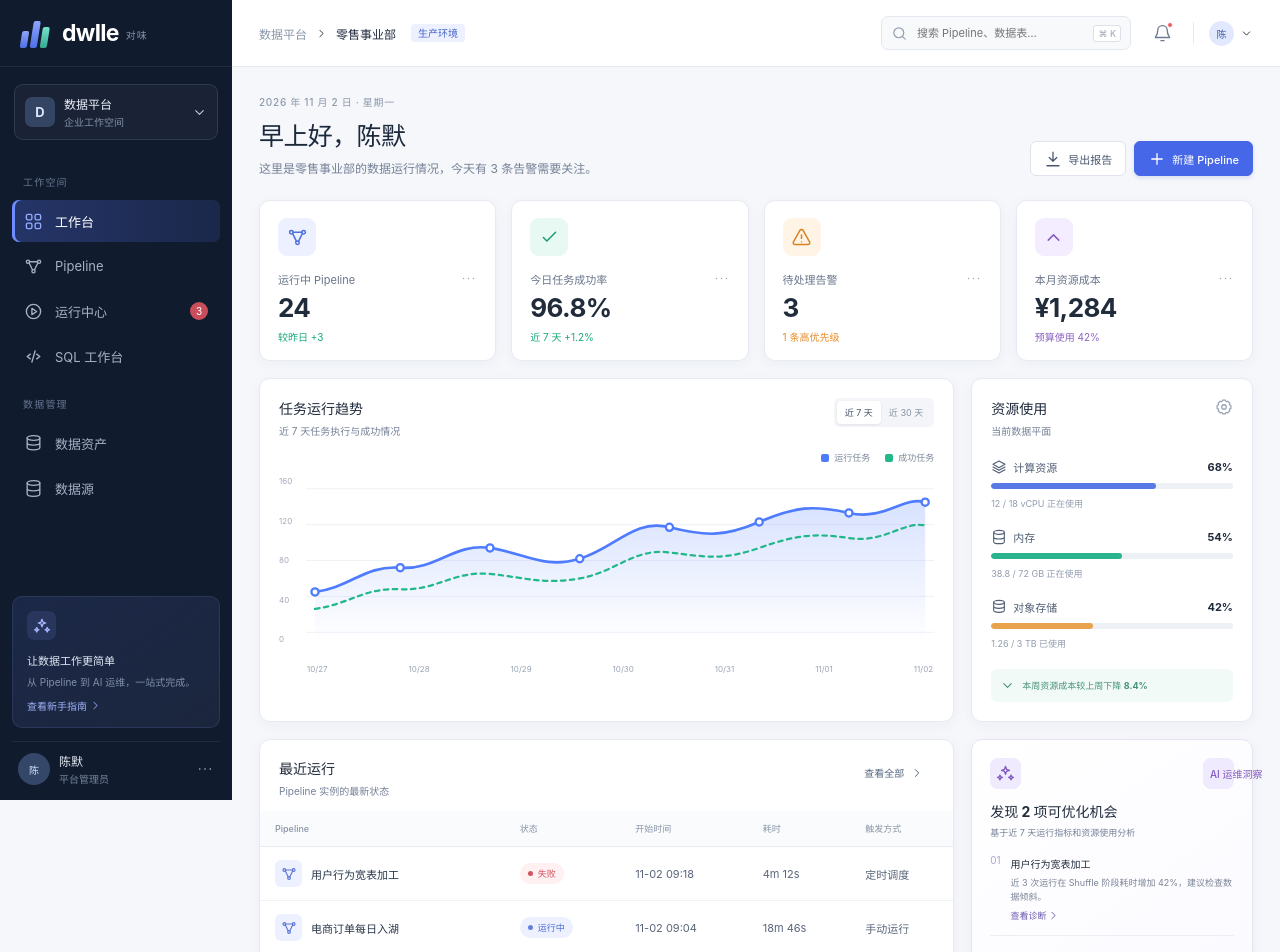
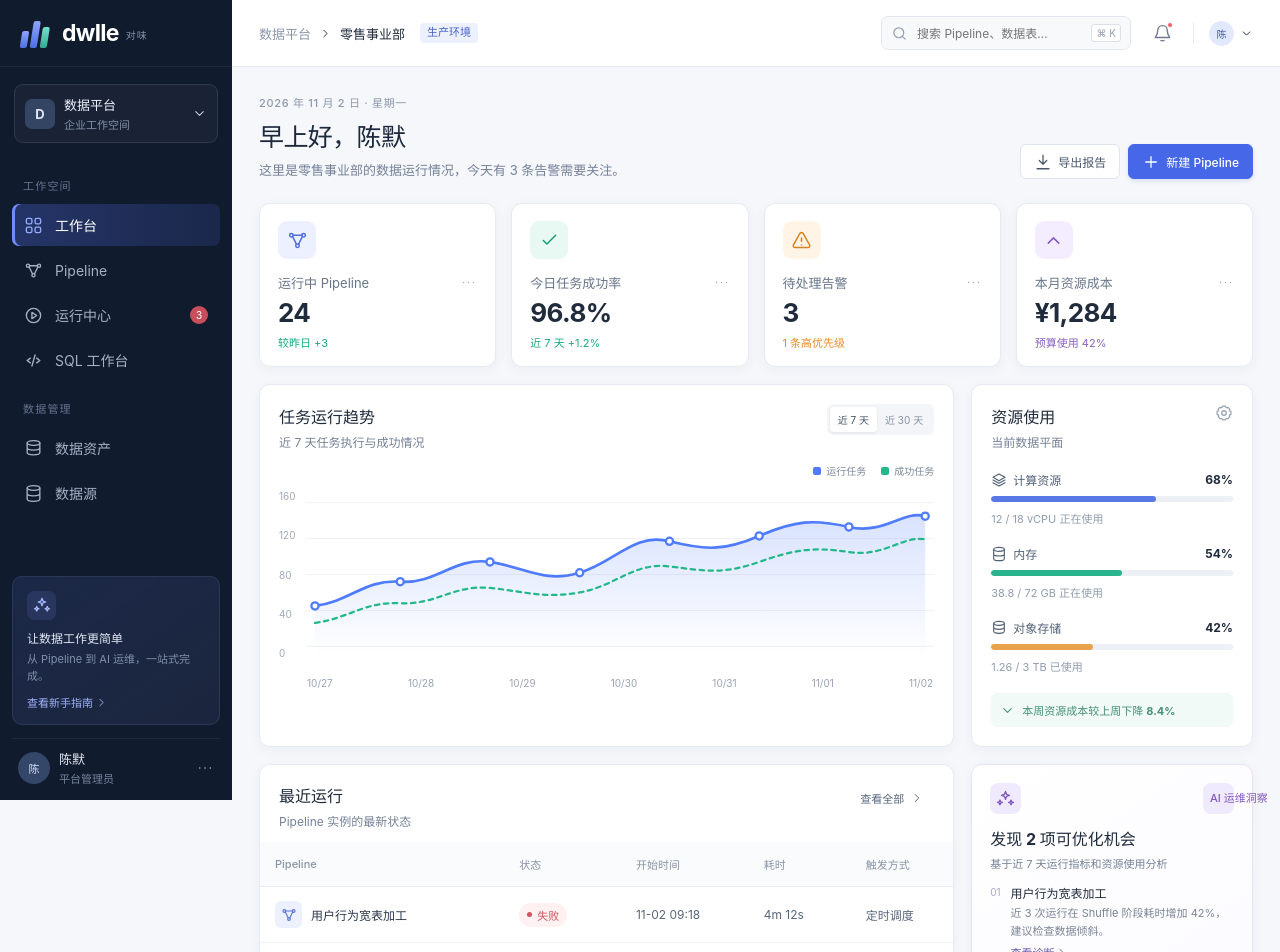
Before and after one commit to aqiao/dwlle, a React (Vite) app in the folder web/: page / in a window 1280 px wide. Shown: the top 952 px of the page. Built offline with nearby package versions, Linux system fonts and the light colour scheme.

Commit message:
T020: improve prototype typography

```diff
--- a/web/src/styles.css
+++ b/web/src/styles.css
@@ -677,3 +677,116 @@ svg { flex-shrink: 0; }
 @media (prefers-reduced-motion: reduce) {
   *, *::before, *::after { animation-duration: .01ms !important; transition-duration: .01ms !important; }
 }
+
+/* Readability */
+body { font-size: 14px; }
+.nav-item { font-size: 14px; }
+.nav-label { font-size: 11px; }
+.workspace-switcher strong, .sidebar-user strong { font-size: 13px; }
+.workspace-switcher span, .sidebar-user span { font-size: 11px; }
+.help-card strong { font-size: 12px; }
+.help-card p, .help-card button { font-size: 11px; }
+.breadcrumb { font-size: 13px; }
+.global-search input { font-size: 12px; }
+.global-search kbd, .button kbd { font-size: 10px; }
+.tag, .status-badge { font-size: 11px; }
+.eyebrow { font-size: 11px; }
+.page-header p { font-size: 13px; }
+.button-medium { font-size: 12px; }
+.button-small { font-size: 11px; }
+.card-header h2 { font-size: 16px; }
+.card-header p { font-size: 12px; }
+.metric-label { font-size: 13px; }
+.metric-note { font-size: 11px; }
+.segmented button, .chart-legend, .chart-y-labels, .chart-x-labels { font-size: 10px; }
+.resource-item span, .resource-item strong { font-size: 12px; }
+.resource-item small, .cost-note { font-size: 11px; }
+.data-table { font-size: 12px; }
+.data-table th { font-size: 11px; }
+.compact-table td, .compact-table th { padding-top: 14px; padding-bottom: 14px; }
+.ai-insight-card > h2 { font-size: 16px; }
+.ai-insight-card > p, .insight-item p, .insight-item button { font-size: 11px; }
+.insight-item strong { font-size: 12px; }
+.ai-disclaimer { font-size: 10px; }
+.quick-links, .quick-links button { font-size: 11px; }
+.summary-strip p { font-size: 12px; }
+.summary-strip strong { font-size: 21px; }
+.table-search input, .list-toolbar select, .toolbar-right, .muted-text { font-size: 12px; }
+.pipeline-name-cell strong { font-size: 13px; }
+.pipeline-name-cell small, .pipeline-cell small { font-size: 11px; }
+.pipeline-name-cell .tag { font-size: 10px; }
+.pagination, .empty-state p { font-size: 11px; }
+.toast { font-size: 13px; }
+
+.editor-name h1 { font-size: 18px; }
+.editor-title p, .editor-meta > div, .editor-meta > button { font-size: 11px; }
+.panel-heading strong, .config-heading strong { font-size: 13px; }
+.component-search input { font-size: 12px; }
+.component-category { font-size: 11px; }
+.component-item strong { font-size: 12px; }
+.component-item small { font-size: 10px; }
+.component-tip, .component-tip button { font-size: 10px; }
+.dag-node-copy strong { font-size: 12px; }
+.dag-node-copy small { font-size: 10px; }
+.canvas-status, .canvas-controls span { font-size: 10px; }
+.config-selected-node strong { font-size: 12px; }
+.config-selected-node small { font-size: 10px; }
+.config-tabs button { font-size: 11px; }
+.config-form label, .modal-form label, .publish-note { font-size: 11px; }
+.config-form input, .config-form select, .config-form textarea, .modal-form input, .publish-note textarea { font-size: 12px; }
+.config-form .sql-config-input { font-size: 11px; }
+.input-suffix span, .quality-rule-list > div, .toggle-row strong { font-size: 11px; }
+.toggle-row small { font-size: 10px; }
+.publish-modal > p, .publish-checks > div { font-size: 12px; }
+.publish-checks strong { font-size: 11px; }
+
+.run-stat-grid p { font-size: 12px; }
+.run-stat-grid small { font-size: 10px; }
+.run-name-cell small, .run-detail-header p { font-size: 11px; }
+.run-detail-title h2 { font-size: 16px; }
+.run-flow-node strong { font-size: 11px; }
+.run-flow-node small { font-size: 10px; }
+.log-tabs > button, .log-content { font-size: 11px; }
+.log-metrics span { font-size: 11px; }
+.diagnosis-heading strong { font-size: 13px; }
+.diagnosis-summary span, .diagnosis-summary p { font-size: 11px; }
+.confidence, .root-cause p, .evidence-box button, .suggestion-box ol { font-size: 11px; }
+.root-cause h3, .evidence-box h3, .suggestion-box h3 { font-size: 12px; }
+.root-cause strong { font-size: 11px; }
+.root-cause code, .suggestion-box code { font-size: 10px; }
+.diagnosis-footer { font-size: 10px; }
+
+.schema-heading strong { font-size: 13px; }
+.connection-select strong, .schema-tree, .tree-leaves button { font-size: 11px; }
+.connection-select small, .schema-footer { font-size: 10px; }
+.sql-tab, .editor-context button { font-size: 11px; }
+.editor-context span { font-size: 10px; }
+.line-numbers, .code-editor textarea { font-size: 13px; }
+.editor-statusbar { font-size: 10px; }
+.result-tabs > button { font-size: 11px; }
+.query-success { font-size: 10px; }
+.result-table td { font-size: 11px; }
+.result-table th small { font-size: 9px; }
+.order-status, .result-footer { font-size: 10px; }
+.history-list strong { font-size: 12px; }
+.history-list small { font-size: 10px; }
+.profile-placeholder p, .tab-placeholder p { font-size: 11px; }
+
+.asset-list strong { font-size: 12px; }
+.asset-list small, .asset-list-footer { font-size: 10px; }
+.asset-title-row p, .asset-description { font-size: 12px; }
+.asset-meta-grid span { font-size: 10px; }
+.asset-meta-grid strong { font-size: 12px; }
+.quality-score h3 { font-size: 13px; }
+.quality-score p, .quality-warning { font-size: 10px; }
+.quality-bars > div, .quality-bars strong { font-size: 10px; }
+.lineage-flow strong { font-size: 10px; }
+.lineage-flow small { font-size: 9px; }
+.schema-tabs button, .schema-card code { font-size: 12px; }
+.security-banner strong { font-size: 12px; }
+.security-banner p, .security-banner button { font-size: 11px; }
+.source-type-grid strong { font-size: 13px; }
+.source-type-grid p { font-size: 11px; }
+.source-table code { font-size: 11px; }
+.modal-header p, .source-type-select small, .connection-test { font-size: 11px; }
+.source-type-select strong { font-size: 12px; }
```
